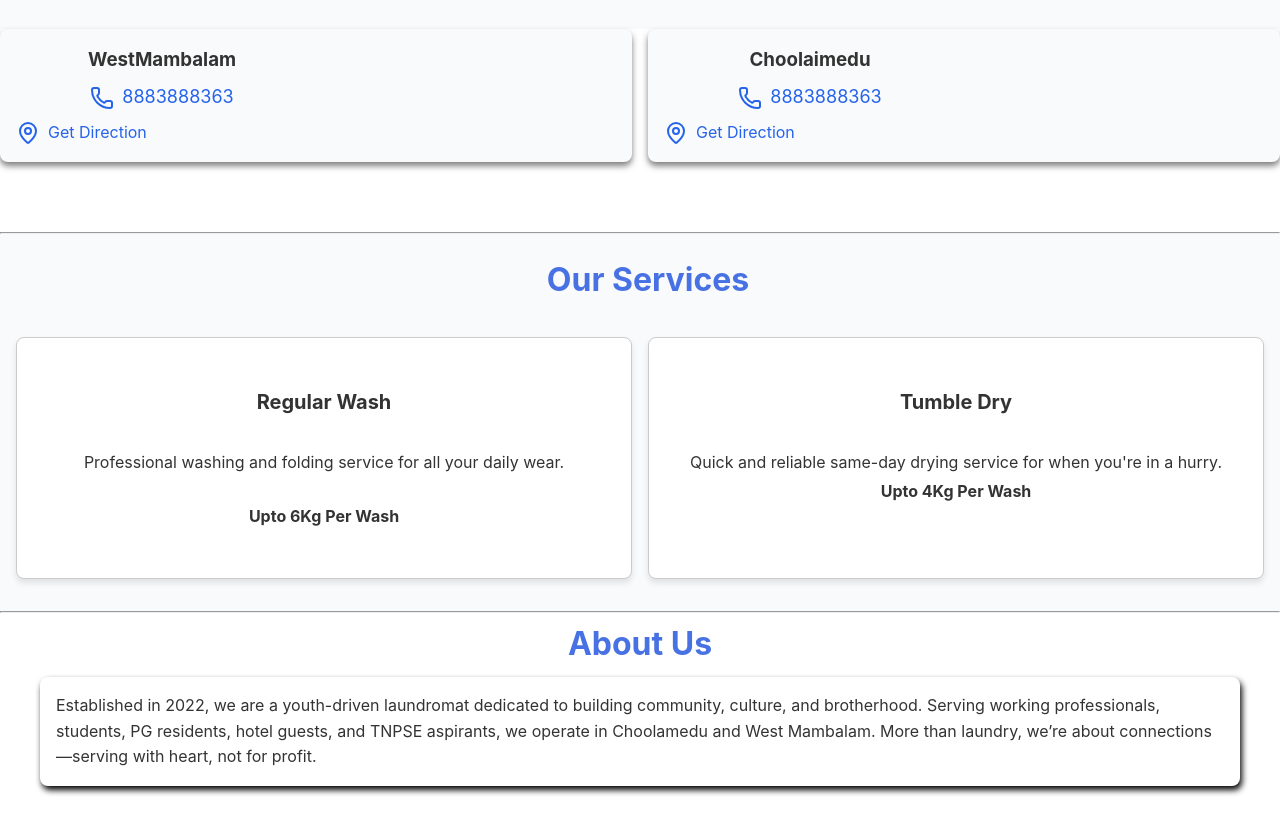
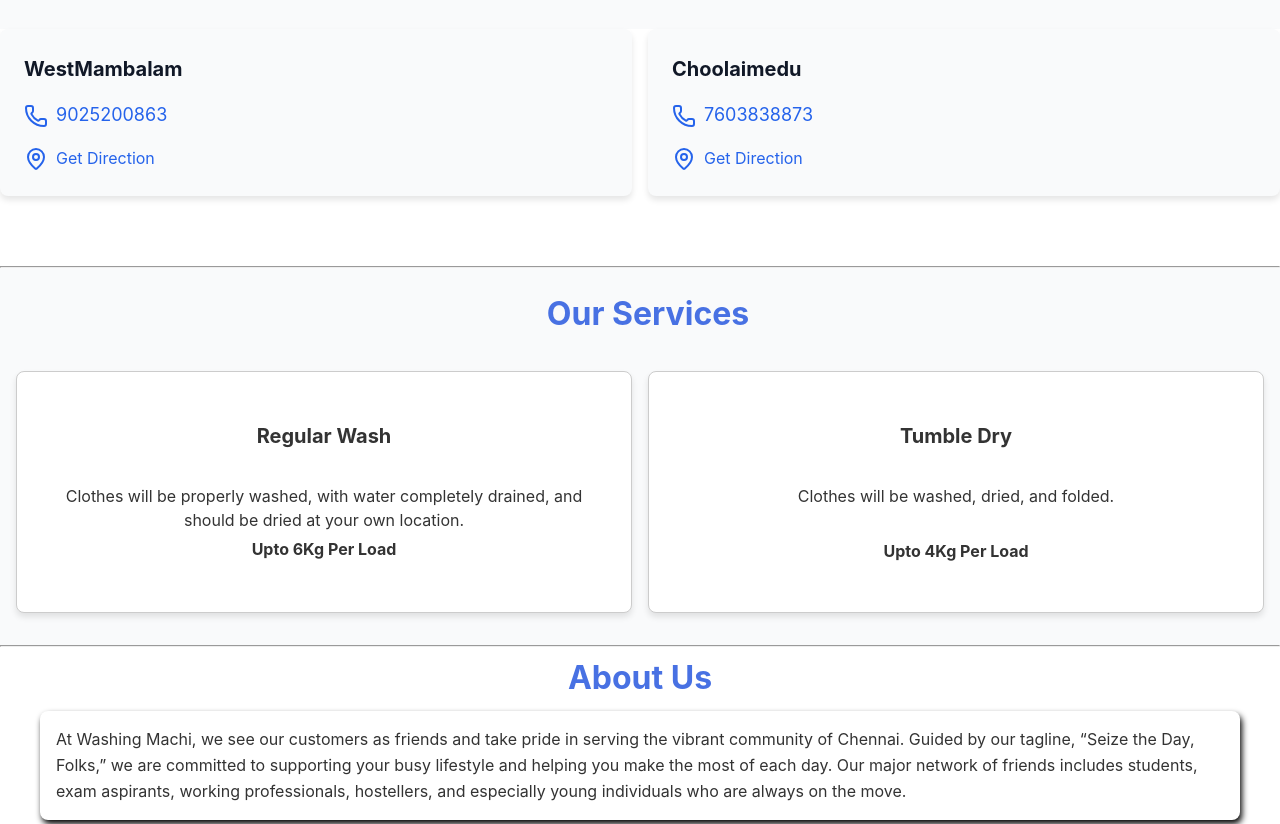
Before and after one commit to Masterofallcards/The-Final-Wm, a plain HTML site: page index.html in a window 1280 px wide. Shown: the part 919-1743 px from the top of the page. Drawn offline with nearby package versions, Linux system fonts and the light colour scheme.

Commit message:
corrections

```diff
--- a/index.html
+++ b/index.html
@@ -60,9 +60,9 @@
                 <div class="contact-columns">
                     <div class="contact-column">
                         <h3>WestMambalam</h3>
-                        <a href="tel:+918883888363" class="contact-item">
+                        <a href="tel:+91 9025200863" class="contact-item">
                             <i data-lucide="phone"></i>
-                            <span style="font-size: 90%;">8883888363</span>
+                            <span style="font-size: 90%;"> 9025200863</span>
                         </a>
                         <a href="https://maps.app.goo.gl/82tpHiye7s1P1ar46" target="_blank" class="map-link">
                             <i data-lucide="map-pin"></i>
@@ -79,9 +79,9 @@
                 <div class="contact-columns">
                     <div class="contact-column">
                         <h3>Choolaimedu</h3>
-                        <a href="tel:+918883888363" class="contact-item">
+                        <a href="tel:+917603838873" class="contact-item">
                             <i data-lucide="phone"></i>
-                            <span style="font-size: 90%;">8883888363</span>
+                            <span style="font-size: 90%;">7603838873</span>
                         </a>
                         <a href="https://maps.app.goo.gl/CnVBPhPgSoaBWyjT9" target="_blank" class="map-link">
                             <i data-lucide="map-pin"></i>
@@ -134,8 +134,8 @@
                 <h3 class="service-title">Regular Wash</h3>
             </div>
             <div class="service-body">
-                <p class="service-description">Professional washing and folding service for all your daily wear.</p><br>
-                <h4 style="padding-top: 5px;">Upto 6Kg Per Wash</h4>
+                <p class="service-description">Clothes will be properly washed, with water completely drained, and should be dried at your own location.</p>
+                <h4 style="padding-top: 5px;">Upto 6Kg Per Load</h4>
             </div>
         </div>
 
@@ -145,8 +145,8 @@
                 <h3 class="service-title">Tumble Dry</h3>
             </div>
             <div class="service-body">
-                <p class="service-description">Quick and reliable same-day drying service for when you're in a hurry.</p>
-                <h4 style="padding-top: 5px;">Upto 4Kg Per Wash</h4>
+                <p class="service-description">Clothes will be washed, dried, and folded.</p><br>
+                <h4 style="padding-top: 5px;">Upto 4Kg Per Load</h4>
             </div>
         </div>
     </div>
@@ -170,7 +170,7 @@
         <div class="container">
             <h2>About Us</h2>
             <div class="about-card">
-                <p>Established in 2022, we are a youth-driven laundromat dedicated to building community, culture, and brotherhood. Serving working professionals, students, PG residents, hotel guests, and TNPSE aspirants, we operate in Choolamedu and West Mambalam. More than laundry, we’re about connections—serving with heart, not for profit.</p>
+                <p>At Washing Machi, we see our customers as friends and take pride in serving the vibrant community of Chennai. Guided by our tagline, “Seize the Day, Folks,” we are committed to supporting your busy lifestyle and helping you make the most of each day. Our major network of friends includes students, exam aspirants, working professionals, hostellers, and especially young individuals who are always on the move.</p>
             </div>
         </div>
     </section>
@@ -377,9 +377,9 @@
 -->
 
 
-
-<h2 style="padding-left: 20%;padding-top: 15px;color: rgb(188, 163, 19);">Seize the day, Folks!</h2>
-
+<center>
+<h2 style="color: rgb(188, 163, 19);">Seize the day, Folks!</h2>
+</center>
 
 
 <!--Floating button
--- a/style.css
+++ b/style.css
@@ -36,7 +36,7 @@ body {
     position: fixed;
     top: 0;
     width: 100%;
-    background: white;
+    background: rgb(44, 34, 124);
     box-shadow: 0 2px 4px rgba(1.5, 1, 0.5, 0.5);
     z-index: 1000;
 }
@@ -68,7 +68,7 @@ body {
 }
 
 .nav-links a {
-    color: #333;
+    color: #ffffff;
     text-decoration: none;
     transition: color 0.3s;
 }
@@ -343,15 +343,10 @@ body {
 
 
 
-/* Contact Section */
-#contact {
-    padding: 0.5rem 1rem;
-    background-color: white;
-}
-
+//* General Styling */
 #contact-section {
     display: grid;
-    grid-template-columns: repeat(2, 1fr); /* Two cards side by side */
+    grid-template-columns: repeat(auto-fit, minmax(300px, 1fr)); /* Responsive cards */
     gap: 1rem;
     margin-top: 2rem;
 }
@@ -359,45 +354,84 @@ body {
 .contact-box {
     background: #f9fafb;
     border-radius: 0.5rem;
-    overflow: hidden;
-    box-shadow: 0 4px 6px rgba(0.5, 0.5, 0.5, 0.5);
-    padding: 1rem;
+    box-shadow: 0 4px 6px rgba(0, 0, 0, 0.1); /* Subtle shadow */
+    padding: 1.5rem;
 }
 
 .contact-content {
-    display: grid;
-    grid-template-columns: repeat(2, 1fr); /* Two columns inside each card */
+    display: flex;
+    flex-direction: column;
     gap: 1rem;
 }
 
-.contact-columns .contact-column {
+.contact-column {
     display: flex;
     flex-direction: column;
-    gap: 0.5rem;
+    align-items: flex-start;
+    gap: 1rem; /* Space between elements */
 }
 
+.contact-item,
 .map-link {
-    display: flex;
-    align-items: center;
-    gap: 0.5rem;
+    display: flex; /* Flex for alignment */
+    align-items: center; /* Vertically align icon and text */
+    gap: 0.5rem; /* Space between icon and text */
     text-decoration: none;
     color: #2563eb;
     font-size: 1rem;
 }
 
-.map-link:hover {
-    color: #1d4ed8;
+.contact-item:hover span,
+.map-link:hover span {
+    color: #1d4ed8; /* Lighter blue on hover */
+}
+
+.contact-item i,
+.map-link i {
+    font-size: 1.5rem; /* Icon size */
+    color: #2563eb;
+}
+
+/* Typography Adjustments */
+.contact-box h3 {
+    margin: 0;
+    font-size: 1.25rem;
+    color: #111827;
 }
 
 /* Mobile-specific adjustments */
 @media (max-width: 768px) {
     #contact-section {
-        grid-template-columns: repeat(2, 1fr); /* Two cards in a single line */
+        grid-template-columns: repeat(auto-fit, minmax(250px, 1fr)); /* Adjust card size on smaller screens */
     }
-    .contact-content {
-        grid-template-columns: repeat(2, 1fr); /* Two columns inside each card */
+    .contact-box {
+        padding: 1rem;
     }
 }
+
+
+/* Contact Section Styling */
+#contact-section {
+    display: grid;
+    grid-template-columns: repeat(2, 1fr); /* Two cards side by side */
+    gap: 1rem; /* Space between the cards */
+    margin-top: 2rem;
+}
+
+.contact-box {
+    background: #f9fafb;
+    border-radius: 0.5rem;
+    box-shadow: 0 4px 6px rgba(0, 0, 0, 0.1); /* Subtle shadow */
+    padding: 1.5rem;
+}
+
+/* Responsive adjustments for smaller screens */
+@media (max-width: 768px) {
+    #contact-section {
+        grid-template-columns: 1fr; /* Stack cards vertically */
+    }
+}
+
 
 
 
```
